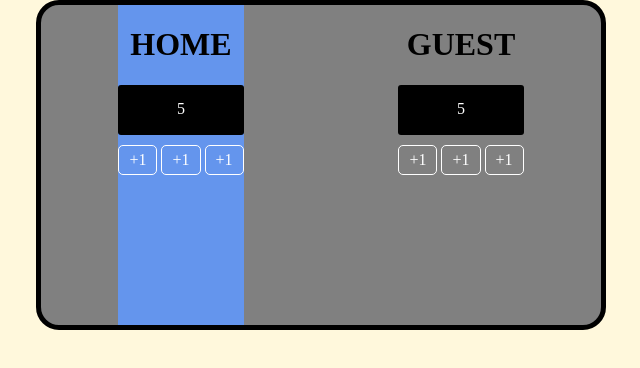
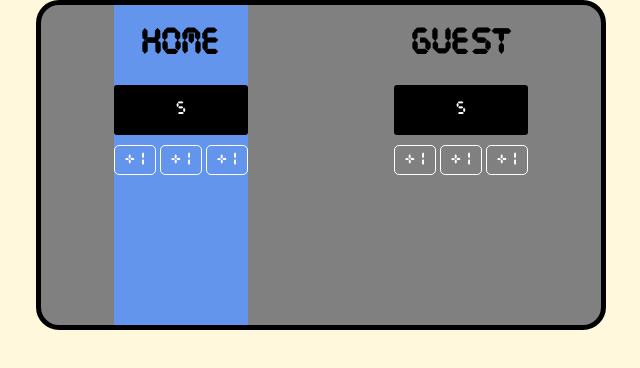
Before and after one commit to Civil-t/Basketball-Scoreboard, a website built with Vite: page index.html in a window 1280 px wide. Shown: the whole page, without its empty margins (319-959 px from the left). Built offline with nearby package versions, Linux system fonts and the light colour scheme; a web font is replaced by a local one.

Commit message:
downloaded time font and finished text-styling

```diff
--- a/index.css
+++ b/index.css
@@ -14,7 +14,8 @@ body {
   border-radius: 23px;
 }
 
-.home-score{
+.home-score,
+.guest-score {
   background-color: black;
   border-radius: 3px;
   height: 50px;
@@ -22,23 +23,19 @@ body {
   display: flex;
   align-items: center;
   justify-content: center;
-
+  font-family: MyFont;
 }
 
-.guest-score{
-    background-color: black;
-    border-radius: 3px;
-    height: 50px;
-    color: white;
-    display: flex;
-    align-items: center;
-    justify-content: center;
+@font-face {
+  font-family: MyFont;
+  src: url(fonts/CursedTimerUlil-Aznm.ttf) format("truetype");
+}
 
-}
 h1 {
   align-items: center;
   justify-content: center;
   display: flex;
+  font-family: MyFont;
 }
 
 .btns {
@@ -51,6 +48,7 @@ h1 {
   border-radius: 5px;
   color: white;
   padding: 5px 10px;
+  font-family: MyFont;
 }
 
 .home {
--- a/index.html
+++ b/index.html
@@ -5,6 +5,13 @@
       href="https://cdnjs.cloudflare.com/ajax/libs/normalize/8.0.1/normalize.css"
     />
     <link rel="stylesheet" href="index.css" />
+    <link rel="preconnect" href="https://fonts.googleapis.com" />
+    <link rel="preconnect" href="https://fonts.gstatic.com" crossorigin />
+    <link
+      href="https://fonts.googleapis.com/css2?family=Happy+Monkey&family=Rubik+Scribble&display=swap"
+      rel="stylesheet"
+    />
+    <link href="https://www.fontspace.com/cursed-timer-ulil-font-f29411" />
   </head>
   <body>
     <div class="container">
```
Also changed, not shown: fonts/CursedTimerUlil-Aznm.ttf (added). Lines whose indentation alone changed are shown as unchanged.
